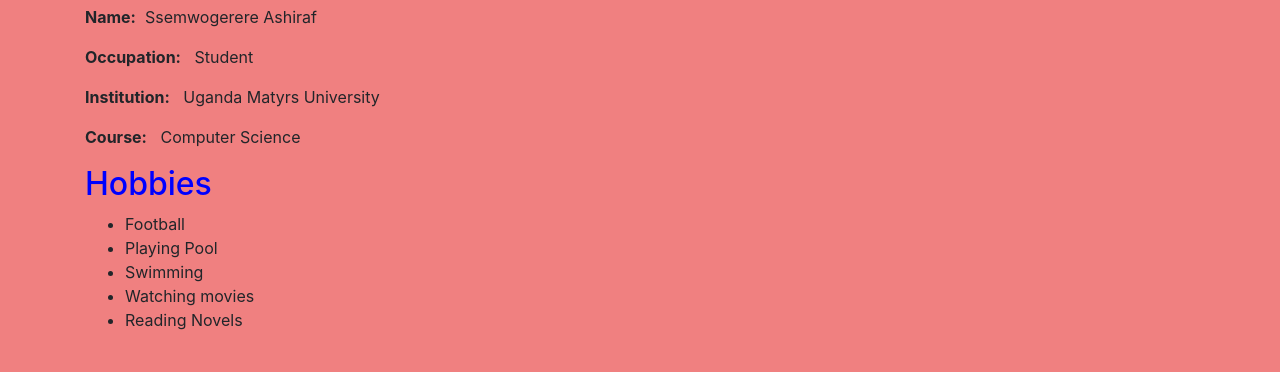
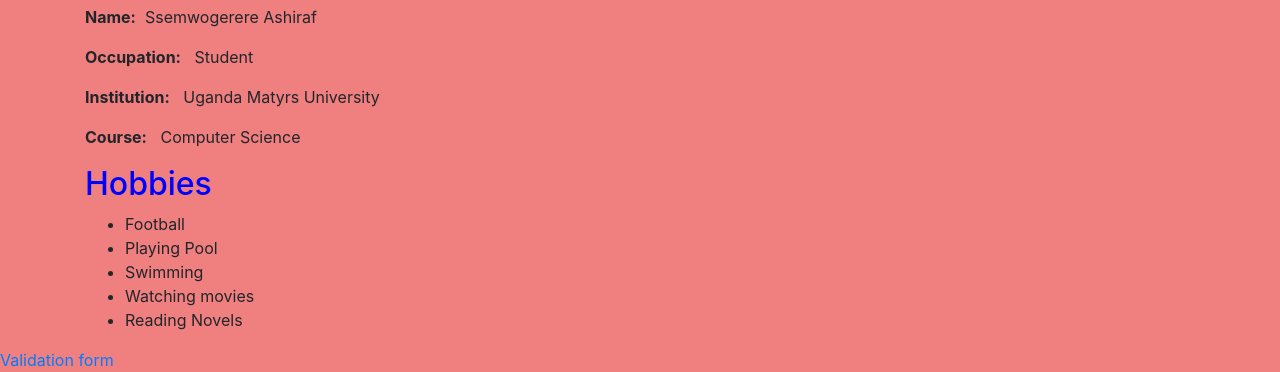
Before and after one commit to Ssemwogerere-Ashiraf/Ssemwogerere_Ashiraf_2024-B201-11819, a plain HTML site: page About.htm in a window 1280 px wide. Shown: the part 628-1000 px from the top of the page. Before the commit the page ends 976 px from the top, so only its background shows below. Drawn offline with nearby package versions, Linux system fonts and the light colour scheme.

Commit message:
Update About.htm

```diff
--- a/About.htm
+++ b/About.htm
@@ -54,6 +54,8 @@
 
     </div>
 
+    <a href="form.html">Validation form</a>
+
     <footer>
         <div class="collapse navbar-expand-lg" id="navbarNav">
             <ul class="navbar-nav">
```
